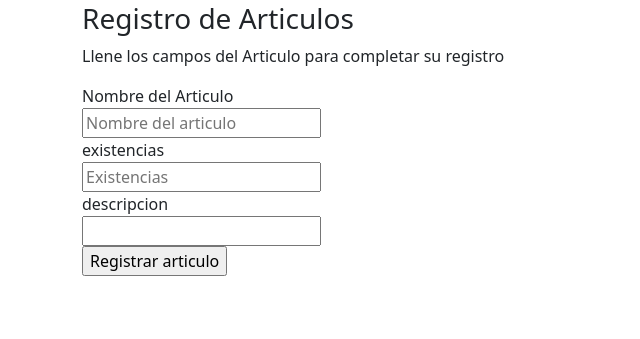
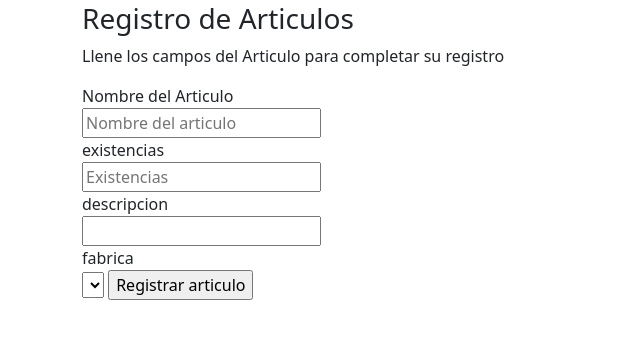
Before and after one commit to guillermovc/gestion-empresa-proyectodb, a Flask app: page /registrar_articulo in a window 1280 px wide. Shown: the part 22-361 px from the top of the page, without its empty margins (0-640 px from the left). Run offline with Flask 2, Linux system fonts and the light colour scheme; the visitor is signed in with stand-in values (Sample User, id 1); data that the repository does not hold is empty; some libraries are stand-ins or nearby versions.

Commit message:
correcciones en registro de articulo

```diff
--- a/main.py
+++ b/main.py
@@ -142,19 +142,24 @@ def registrar_cliente() -> 'html':
 @app.route('/registrar_articulo', methods=['GET', 'POST'])
 def registrar_articulo() -> 'html':
     if 'usuario' in session:
+        fabricas = None
         if request.method == 'POST':
 
             nombre = request.form['nombre']
             existencias = float(request.form['existencias'])
             descripcion = request.form['descripcion']
+            ID_fabrica = request.form['fabrica']
             cur = mysql.connection.cursor()
-            cur.execute('INSERT INTO articulos (nombre, existencias, descripcion) VALUES (%s, %s, %s)',
-                        (nombre, existencias, descripcion))
+            cur.execute('INSERT INTO articulos (nombre, existencias, descripcion, fabrica_id) VALUES (%s, %s, %s, %s)',
+                        (nombre, existencias, descripcion, ID_fabrica))
             mysql.connection.commit()
-
             flash('Articulo registrado correctamente')
-
-        return render_template('registrar_articulo.html')
+            return render_template('registrar_articulo.html')
+        else:
+            cur = mysql.connection.cursor()
+            cur.execute('SELECT * FROM fabricas')
+            fabricas = cur.fetchall()
+            return render_template('registrar_articulo.html', fabricas=fabricas)
     else:
         return redirect(url_for('index'))
 
@@ -164,10 +169,9 @@ def editar_articulo(id):
     cur = mysql.connection.cursor()
     cur.execute(f'SELECT * FROM articulos WHERE id = {id}')
     data = cur.fetchall()
-
-    print(data[0][1])
-
-    return render_template('editar_articulo.html', articulo = data[0])
+    cur.execute(f'SELECT * FROM fabricas')
+    fabricas = cur.fetchall()
+    return render_template('editar_articulo.html', articulo = data[0], fabricas=fabricas)
 
 
 
@@ -176,15 +180,16 @@ def actualizar_articulo(id):
     nombre = request.form['nombre']
     existencias = float(request.form['existencias'])
     descripcion = request.form['descripcion']
-
+    ID_fabricas = request.form['fabrica']
     cur = mysql.connection.cursor()
     cur.execute("""
     UPDATE articulos
     SET nombre = %s,
         existencias = %s,
-        descripcion = %s
+        descripcion = %s,
+        fabrica_id = %s
     WHERE id = %s
-    """, (nombre, existencias, descripcion, id))
+    """, (nombre, existencias, descripcion, ID_fabricas, id))
     mysql.connection.commit()
     flash('Los cambios se aplicaron correctamente.')
 
--- a/templates/index.html
+++ b/templates/index.html
@@ -69,6 +69,7 @@
                 <td>Nombre</td>
                 <td>Existencias</td>
                 <td>Descripción</td>
+                <td>Opciones</td>
             </tr>
         </thead>
         <tbody>
@@ -80,6 +81,7 @@
                     <td>{{ articulo.2 }}</td>
                     <td>{{ articulo.3 }}</td>
                     <td>{{ articulo.4 }}</td>
+
                     <td>
                         <a href="/editar_articulo/{{articulo.0}}">Editar</a>
                         <a href="/eliminar_articulo/{{articulo.0}}">Eliminar</a>
--- a/templates/registrar_articulo.html
+++ b/templates/registrar_articulo.html
@@ -10,6 +10,7 @@
     {% endif %}
 {% endwith %}
 
+
     <h3>Registro de Articulos</h3>
 
     <p>Llene los campos del Articulo para completar su registro</p>
@@ -21,6 +22,12 @@
         <input type="text" name="existencias" placeholder="Existencias" required><br>
         <label for="Descripción">descripcion</label><br>
         <input type="text" name="descripcion"  required><br>
+        <label for="fabrica">fabrica</label><br>
+        <select name="fabrica"><br>
+            {% for fabrica in fabricas %}
+            <option value="{{ fabrica.0 }}">{{ fabrica.1 }}</option>
+            {% endfor %}
+        </select>
         <input type="submit" value="Registrar articulo">
     </form>
 
```
Also changed, not shown: templates/editar_articulo.html (+7 -0 lines).
